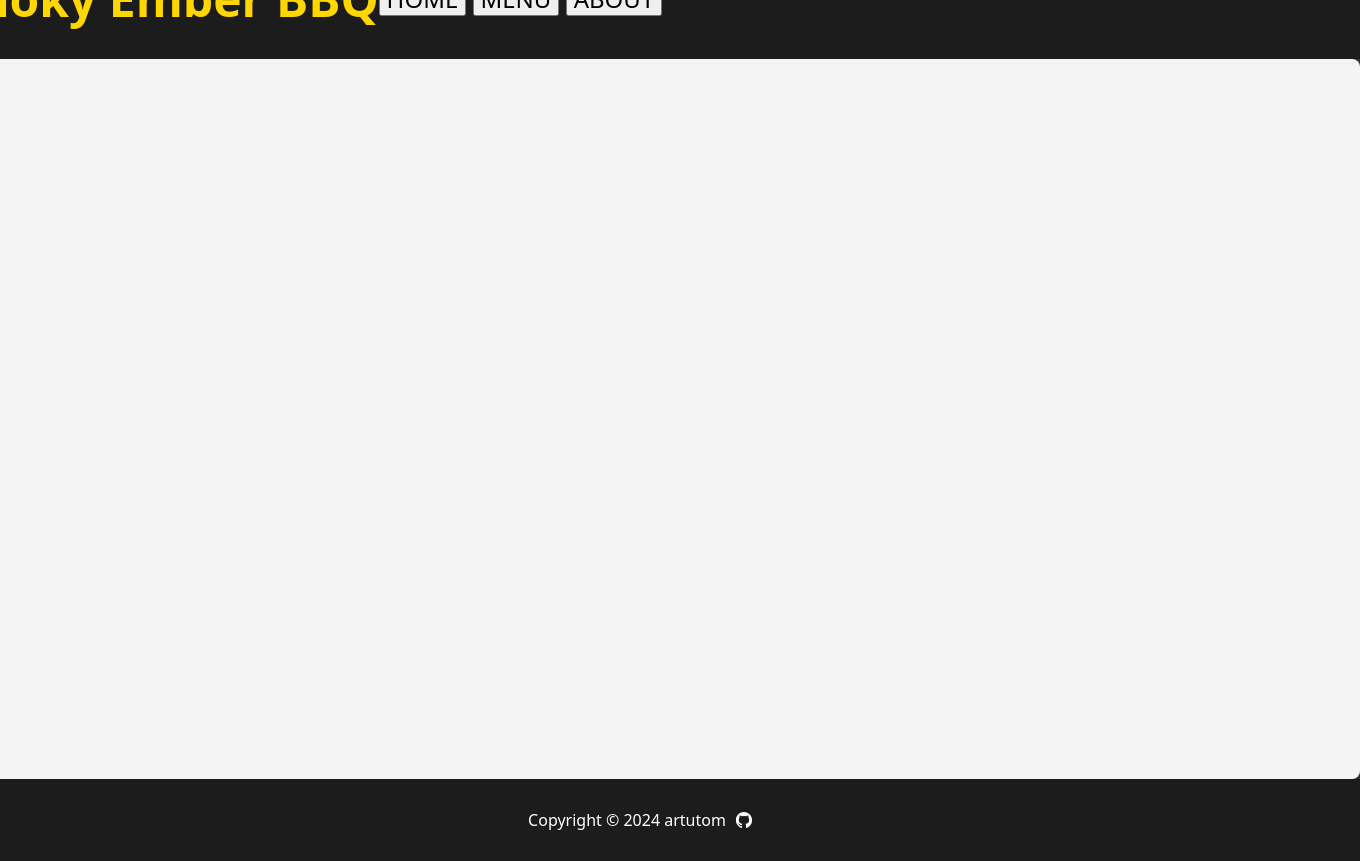
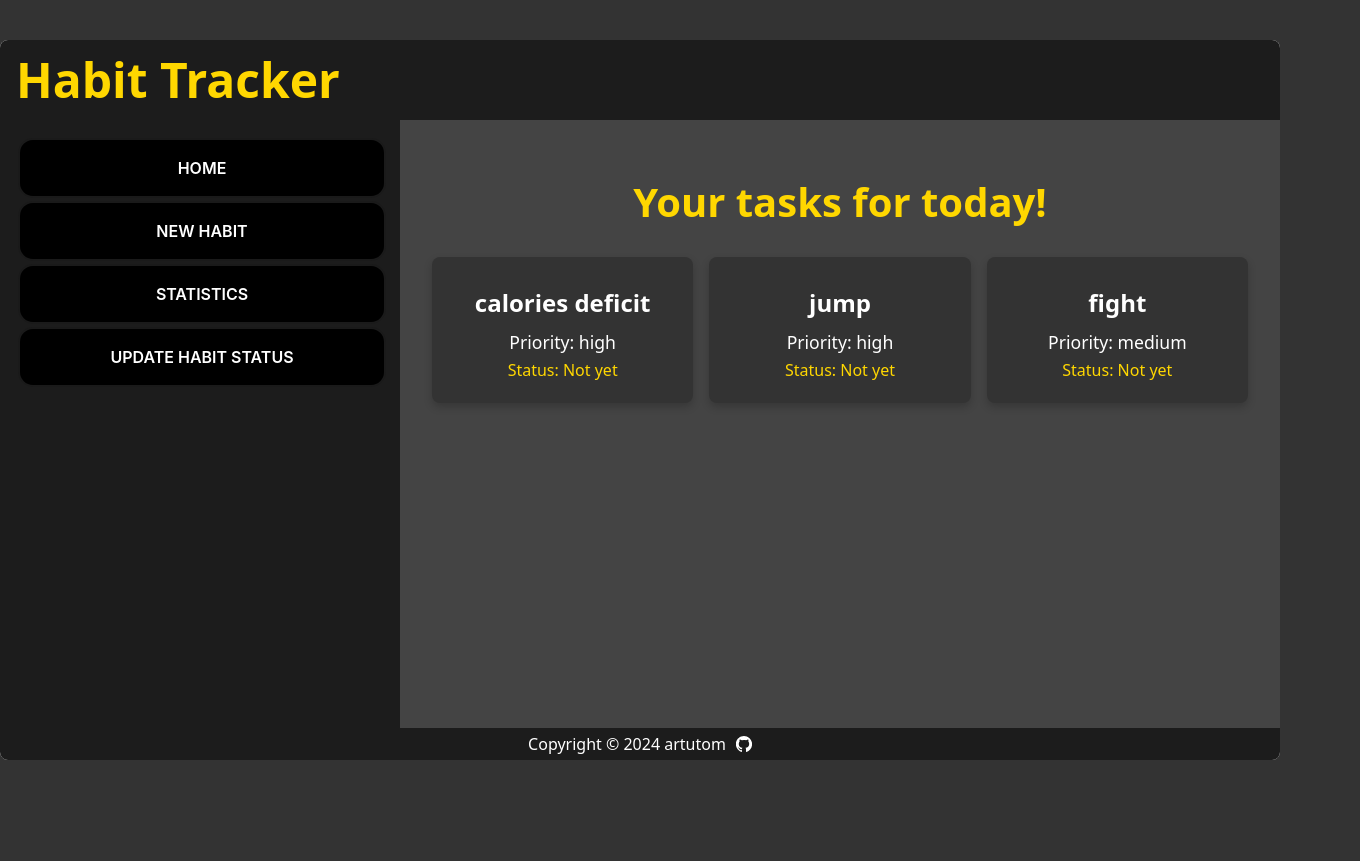
Before and after one commit to zjedzonyy/habit_tracker, a website built with webpack: page dist/index.html in a window 1280 px wide. Shown: the whole page, 1360 px wide, since content can reach past the window. After the commit the page ends 800 px from the top, so only its background shows below. Built offline with nearby package versions, Linux system fonts and the light colour scheme.

Commit message:
Changed dist

```diff
--- a/dist/index.html
+++ b/dist/index.html
@@ -6,16 +6,18 @@
     <title>Restaurant page</title>
 <script defer src="main.js"></script></head>
 <body>
-    <div id="container">
+    <div id="content">
         <header>
-            <h1>Smoky Ember BBQ</h1>
-            <nav>
-                <button id="home">HOME</button>
-                <button id="menu">MENU</button>
-                <button id="about">ABOUT</button>
-            </nav>
+            <h1>Habit Tracker</h1>
         </header>
-        <div id="content">
+        <div id="sidebar">
+            <button id="home">HOME</button>
+            <button id="new-habit">NEW HABIT</button>
+            <button id="statistics">STATISTICS</button>
+            <!-- <button id="routines">ROUTINES</button> -->
+            <button id="update">UPDATE HABIT STATUS</button>
+        </div>
+        <div id="main_content">
         </div>
         <footer>
             <p>Copyright © 2024 artutom</p>
```
Also changed, not shown: dist/0e7169f9337c49892efd.webp (deleted), dist/1158640edb8e1597b515.webp (deleted), dist/14050ae7a4159bcc1efe.webp (deleted), dist/314c83e2c2126a3a2008.webp (deleted), dist/3d377f2398b44835dff4.webp (deleted), dist/45631fe352ed48448bfc.webp (deleted), dist/4aebd45efde6a065208c.webp (deleted), dist/5a752e9eeb82bac6dbd1.svg (deleted), dist/6a82a843ccc17a4e0b6f.webp (deleted), dist/731664e02bcca8176ae2.webp (deleted), dist/ab74fc98c14d5ca6f5e8.webp (deleted), dist/ada004ba629b389da6e9.webp (deleted), dist/e287405b29c884affdfc.webp (deleted), dist/edbbc080dd72a1c89ab9.webp (deleted), 2 more files, 1 other file.
